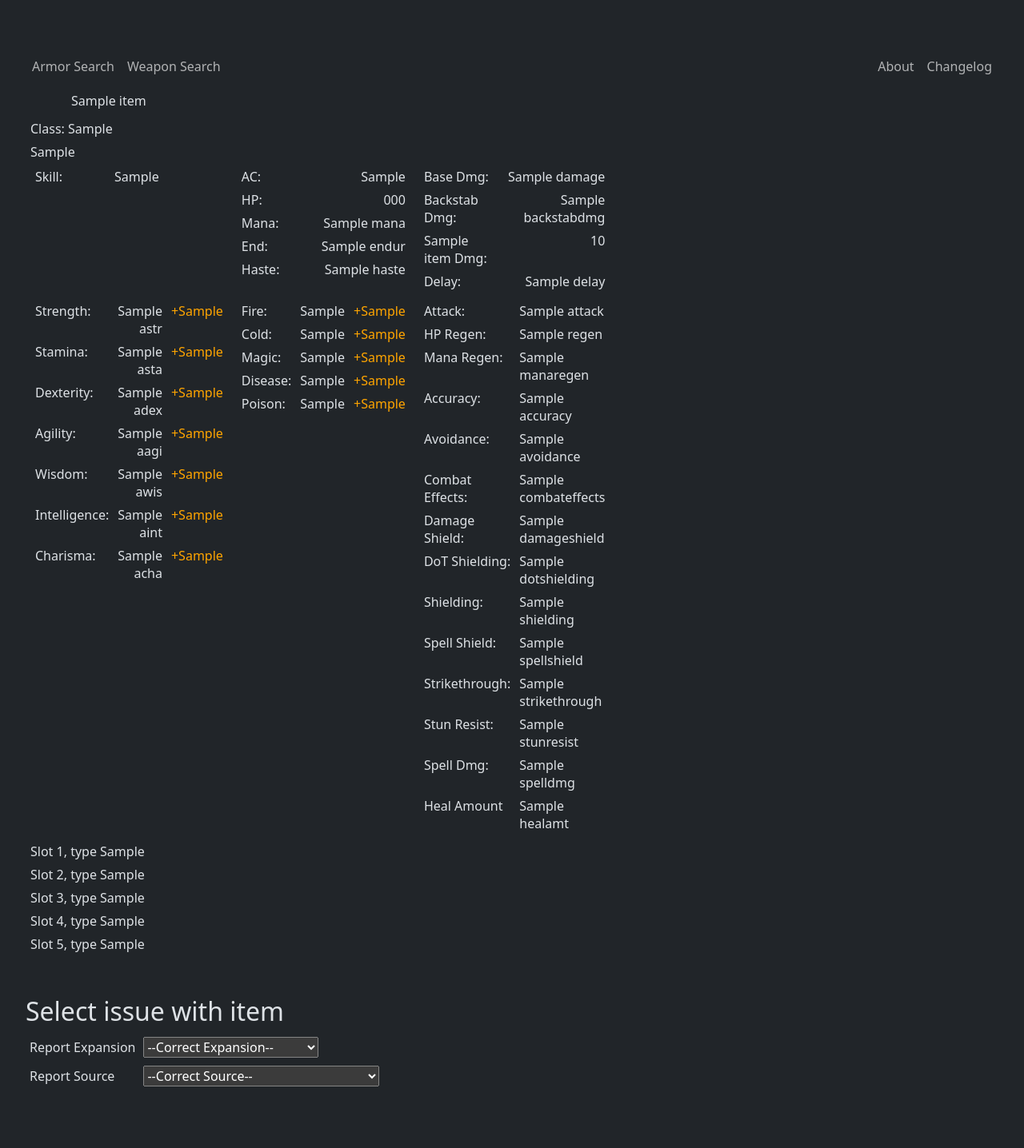
After one commit to The-Heroes-Journey-EQEMU/eqdb, a Python web app: template templates/item_report.html in a window 1280 px wide. The commit adds this page. Shown: the top 1436 px of the page at 80% size. Run offline with Jinja, Linux system fonts and the light colour scheme; the template is opened without the code that fills it: most values are stand-ins (such as "Sample title", 1, 10 or a date in 2020); some libraries are stand-ins or nearby versions.

```diff
--- /dev/null
+++ b/templates/item_report.html
@@ -0,0 +1,475 @@
+{% extends "layout.html" %}
+{% block body %}
+<style>
+    .item-card {
+        border: 1px solid transparent;
+        border-collapse: collapse;
+    }
+
+    .item-card td, item-card th {
+        border: 1px solid transparent;
+        vertical-align: top;
+        padding-top: 1px;
+    }
+
+    td > table {
+        width: 100%;
+        height: 100%;
+        border-collapse: collapse;
+    }
+
+    td > table td {
+        vertical-align: top;
+    }
+
+    table {
+        border-collapse: collapse;
+    }
+</style>
+<div class="" id="" style="width: 450px;">
+    <table class='item-card'>
+        <tbody>
+        <tr>
+            <td colspan='3'>
+            <table>
+                <colgroup>
+                    <col style="width: 45px;"/>
+                </colgroup>
+                <tr>
+                    <td></td>
+                    <td>{{item.Name}}</td>
+                </tr>
+            </table>
+            </td>
+        </tr>
+        <tr></tr>
+        <tr>
+            <td colspan='3'>
+                <table>
+                    <tr>
+                        Class: {{item.class_str}}
+                    </tr>
+                </table>
+            </td>
+        </tr>
+        <tr>
+            <td colspan='3'>
+                <table>
+                    <tr>
+                        {{item.slot_str}}
+                    </tr>
+                </table>
+            </td>
+        </tr>
+        <tr></tr>
+        <tr>
+            <td>
+                <table>
+                    <tr></tr>
+                    <tr></tr>
+                    {% if item.type_str != '__na__' %}
+                    <tr>
+                        <td>Skill:</td>
+                        <td>{{item.type_str}}</td>
+                    </tr>
+                    {% else %}
+                    <tr></tr>
+                    {% endif %}
+                </table>
+            </td>
+            <td>
+                <table>
+                    {% if item.ac != 0 %}
+                    <tr>
+                        <td>AC:</td>
+                        <td colspan="2" align="right">{{item.ac}}</td>
+                    </tr>
+                    {% endif %}
+                    {% if item.hp != 0 %}
+                    <tr>
+                        <td>HP:</td>
+                        <td align="right">{{item.hp}}</td>
+                    </tr>
+                    {% endif %}
+                    {% if item.mana != 0 %}
+                    <tr>
+                        <td>Mana:</td>
+                        <td align="right">{{item.mana}}</td>
+                    </tr>
+                    {% endif %}
+                    {% if item.endur != 0 %}
+                    <tr>
+                        <td>End:</td>
+                        <td align="right">{{item.endur}}</td>
+                    </tr>
+                    {% endif %}
+                    {% if item.haste != 0 %}
+                    <tr>
+                        <td>Haste:</td>
+                        <td align="right">{{item.haste}}</td>
+                    </tr>
+                    {% endif %}
+                </table>
+            </td>
+            <td>
+                <table>
+                    {% if item.damage != 0 %}
+                    <tr>
+                        <td>Base Dmg:</td>
+                        <td align="right">{{item.damage}}</td>
+                    </tr>
+                    {% else %}
+                    <tr></tr>
+                    {% endif %}
+                    {% if item.backstabdmg %}
+                    <tr>
+                        <td>Backstab Dmg:</td>
+                        <td align="right">{{item.backstabdmg}}</td>
+                    </tr>
+                    {% endif %}
+                    {% if item.elem_dmg_name %}
+                    <tr>
+                        <td>{{item.elem_dmg_name}} Dmg:</td>
+                        <td align="right">{{item.elem_dmg_amount}}</td>
+                    </tr>
+                     {% endif %}
+                    {% if item.delay != 0 %}
+                    <tr>
+                        <td>Delay:</td>
+                        <td align="right">{{item.delay}}</td>
+                    </tr>
+                    {% else %}
+                    <tr></tr>
+                    {% endif%}
+                </table>
+            </td>
+        </tr>
+        <tr></tr>
+        <tr>
+            <td>
+                <table>
+                    {% if item.astr != 0 or item.heroic_str != 0 %}
+                    <tr>
+                        <td>Strength:</td>
+                        <td align="right">{{item.astr}}</td>
+                        {% if item.heroic_str != 0 %}
+                        <td align="left"><font color="Orange">+{{item.heroic_str}}</font></td>
+                        {% endif %}
+                    </tr>
+                    {% endif %}
+                    {% if item.asta != 0 or item.heroic_sta != 0 %}
+                    <tr>
+                        <td>Stamina:</td>
+                        <td align="right">{{item.asta}}</td>
+                        {% if item.heroic_sta != 0 %}
+                        <td align="left"><font color="Orange">+{{item.heroic_sta}}</font></td>
+                        {% endif %}
+                    </tr>
+                    {% endif %}
+                    {% if item.adex != 0 or item.heroic_dex != 0 %}
+                    <tr>
+                        <td>Dexterity:</td>
+                        <td align="right">{{item.adex}}</td>
+                        {% if item.heroic_dex != 0 %}
+                        <td align="left"><font color="Orange">+{{item.heroic_dex}}</font></td>
+                        {% endif %}
+                    </tr>
+                    {% endif %}
+                    {% if item.aagi != 0 or item.heroic_agi != 0 %}
+                    <tr>
+                        <td>Agility:</td>
+                        <td align="right">{{item.aagi}}</td>
+                        {% if item.heroic_agi != 0 %}
+                        <td align="left"><font color="Orange">+{{item.heroic_agi}}</font></td>
+                        {% endif %}
+                    </tr>
+                    {% endif %}
+                    {% if item.awis != 0 or item.heroic_wis != 0 %}
+                    <tr>
+                        <td>Wisdom:</td>
+                        <td align="right">{{item.awis}}</td>
+                        {% if item.heroic_wis != 0 %}
+                        <td align="left"><font color="Orange">+{{item.heroic_wis}}</font></td>
+                        {% endif %}
+                    </tr>
+                    {% endif %}
+                    {% if item.aint != 0 or item.heroic_int != 0 %}
+                    <tr>
+                        <td>Intelligence:</td>
+                        <td align="right">{{item.aint}}</td>
+                        {% if item.heroic_int != 0 %}
+                        <td align="left"><font color="Orange">+{{item.heroic_int}}</font></td>
+                        {% endif %}
+                    </tr>
+                    {% endif %}
+                    {% if item.acha != 0 or item.heroic_cha != 0 %}
+                    <tr>
+                        <td>Charisma:</td>
+                        <td align="right">{{item.acha}}</td>
+                        {% if item.heroic_cha != 0 %}
+                        <td align="left"><font color="Orange">+{{item.heroic_cha}}</font></td>
+                        {% endif %}
+                    </tr>
+                    {% endif %}
+                </table>
+            </td>
+            <td>
+                <table>
+                    {% if item.fr != 0 or item.heroic_fr != 0 %}
+                    <tr>
+                        <td>Fire:</td>
+                        <td align="right">{{item.fr}}</td>
+                        {% if item.heroic_fr != 0 %}
+                        <td align="left"><font color="Orange">+{{item.heroic_fr}}</font></td>
+                        {% endif %}
+                    </tr>
+                    {% endif %}
+                    {% if item.cr != 0 or item.heroic_cr != 0 %}
+                    <tr>
+                        <td>Cold:</td>
+                        <td align="right">{{item.cr}}</td>
+                        {% if item.heroic_cr != 0 %}
+                        <td align="left"><font color="Orange">+{{item.heroic_cr}}</font></td>
+                        {% endif %}
+                    </tr>
+                    {% endif %}
+                    {% if item.mr != 0 or item.heroic_mr != 0 %}
+                    <tr>
+                        <td>Magic:</td>
+                        <td align="right">{{item.mr}}</td>
+                        {% if item.heroic_mr != 0 %}
+                        <td align="left"><font color="Orange">+{{item.heroic_mr}}</font></td>
+                        {% endif %}
+                    </tr>
+                    {% endif %}
+                    {% if item.dr != 0 or item.heroic_dr != 0 %}
+                    <tr>
+                        <td>Disease:</td>
+                        <td align="right">{{item.dr}}</td>
+                        {% if item.heroic_dr != 0 %}
+                        <td align="left"><font color="Orange">+{{item.heroic_dr}}</font></td>
+                        {% endif %}
+                    </tr>
+                    {% endif %}
+                    {% if item.pr != 0 or item.heroic_pr != 0 %}
+                    <tr>
+                        <td>Poison:</td>
+                        <td align="right">{{item.pr}}</td>
+                        {% if item.heroic_pr != 0 %}
+                        <td align="left"><font color="Orange">+{{item.heroic_pr}}</font></td>
+                        {% endif %}
+                    </tr>
+                    {% endif %}
+                </table>
+            </td>
+            <td>
+                <table>
+                    {% if item.attack != 0 %}
+                    <tr>
+                        <td>Attack:</td>
+                        <td>{{item.attack}}</td>
+                    </tr>
+                    {% endif %}
+                    {% if item.regen != 0 %}
+                    <tr>
+                        <td>HP Regen:</td>
+                        <td>{{item.regen}}</td>
+                    </tr>
+                    {% endif %}
+                    {% if item.manaregen != 0 %}
+                    <tr>
+                        <td>Mana Regen:</td>
+                        <td>{{item.manaregen}}</td>
+                    </tr>
+                    {% endif %}
+                    {% if item.accuracy != 0 %}
+                    <tr>
+                        <td>Accuracy:</td>
+                        <td>{{item.accuracy}}</td>
+                    </tr>
+                    {% endif %}
+                    {% if item.avoidance != 0 %}
+                    <tr>
+                        <td>Avoidance:</td>
+                        <td>{{item.avoidance}}</td>
+                    </tr>
+                    {% endif %}
+                    {% if item.combateffects|int != 0 %}
+                    <tr>
+                        <td>Combat Effects:</td>
+                        <td>{{item.combateffects}}</td>
+                    </tr>
+                    {% endif %}
+                    {% if item.damageshield != 0 %}
+                    <tr>
+                        <td>Damage Shield:</td>
+                        <td>{{item.damageshield}}</td>
+                    </tr>
+                    {% endif %}
+                    {% if item.dotshielding != 0 %}
+                    <tr>
+                        <td>DoT Shielding:</td>
+                        <td>{{item.dotshielding}}</td>
+                    </tr>
+                    {% endif %}
+                    {% if item.shielding != 0 %}
+                    <tr>
+                        <td>Shielding:</td>
+                        <td>{{item.shielding}}</td>
+                    </tr>
+                    {% endif %}
+                    {% if item.spellshield != 0 %}
+                    <tr>
+                        <td>Spell Shield:</td>
+                        <td>{{item.spellshield}}</td>
+                    </tr>
+                    {% endif %}
+                    {% if item.strikethrough != 0 %}
+                    <tr>
+                        <td>Strikethrough:</td>
+                        <td>{{item.strikethrough}}</td>
+                    </tr>
+                    {% endif %}
+                    {% if item.stunresist != 0 %}
+                    <tr>
+                        <td>Stun Resist:</td>
+                        <td>{{item.stunresist}}</td>
+                    </tr>
+                    {% endif %}
+                    {% if item.spelldmg != 0 %}
+                    <tr>
+                        <td>Spell Dmg:</td>
+                        <td>{{item.spelldmg}}</td>
+                    </tr>
+                    {% endif %}
+                    {% if item.healamt != 0 %}
+                    <tr>
+                        <td>Heal Amount</td>
+                        <td>{{item.healamt}}</td>
+                    </tr>
+                    {% endif %}
+                </table>
+            </td>
+        </tr>
+        {% if item.aug_slot_1 %}
+        <tr>
+            <td nowrap="1" colspan='3'>Slot 1, type {{item.aug_slot_1}}</td>
+        </tr>
+        {% endif %}
+        {% if item.aug_slot_2 %}
+        <tr>
+            <td nowrap="1" colspan='3'>Slot 2, type {{item.aug_slot_2}}</td>
+        </tr>
+        {% endif %}
+        {% if item.aug_slot_3 %}
+        <tr>
+            <td nowrap="1" colspan='3'>Slot 3, type {{item.aug_slot_3}}</td>
+        </tr>
+        {% endif %}
+        {% if item.aug_slot_4 %}
+        <tr>
+            <td nowrap="1" colspan='3'>Slot 4, type {{item.aug_slot_4}}</td>
+        </tr>
+        {% endif %}
+        {% if item.aug_slot_5 %}
+        <tr>
+            <td nowrap="1" colspan='3'>Slot 5, type {{item.aug_slot_5}}</td>
+        </tr>
+        {% endif %}
+        {% if item.worneffect > 0 %}
+        <tr>
+            <td nowrap="1" colspan="3">Worn: {{item.worn_name}}</td>
+        </tr>
+        {% endif %}
+        {% if item.proceffect > 0 %}
+        <tr>
+            <td nowrap="1" colspan='3'>Effect: {{item.proc_name}} (Combat)</td>
+        </tr>
+        {% if item.proclevel2 > 0 %}
+        <tr>
+            <td nowrap="1" colspan="3">Procs at level {{item.proclevel2}}</td>
+        </tr>
+        {% endif %}
+        {% endif %}
+        {% if item.clickeffect > 0 %}
+        <tr>
+            <td nowrap="1" colspan='3'>Effect: {{item.click_name}} (Click)</td>
+        </tr>
+        {% if item.clicklevel2 > 0 %}
+        <tr>
+            <td nowrap="1" colspan="3">Clickable at level {{item.clicklevel2}}</td>
+        </tr>
+        {% endif %}
+        {% endif %}
+        {% if item.focuseffect > 0 %}
+        <tr>
+            <td nowrap="1" colspan='3'>Effect: {{item.focus_name}} (Worn)</td>
+        </tr>
+        {% endif %}
+        {% if item.bardeffect > 0 %}
+        <tr>
+            <td nowrap="1" colspan='3'>Effect: {{item.inst_name}} (Worn)</td>
+        </tr>
+        {% endif %}
+        {% if "bane_body_name" in item %}
+        <tr>
+            <td nowrap="1" colspan='3'>Bane Dmg: {{item.bane_body_name}} +{{item.bane_body_amount}}</td>
+        </tr>
+        {% endif %}
+        {% if "bane_race_name" in item %}
+        <tr>
+            <td nowrap="1" colspan='3'>Bane Dmg: {{item.bane_race_name}} +{{item.bane_race_amount}}</td>
+        </tr>
+        {% endif %}
+        </tbody>
+    </table>
+</div>
+<br><br>
+<h2>Select issue with item</h2>
+<form actions="{{ url_for('item_search') }}" method="post" class="add-entry" id="demoForm">
+    <table>
+        <tr>
+            <td>Report Expansion</td>
+            <td>
+                <select name="expansion" id="expansion">
+                    <option value="None" selected="selected">--Correct Expansion--</option>
+                    <option value="0">Classic</option>
+                    <option value="1">Ruins of Kunark</option>
+                    <option value="2">Scars of Velious</option>
+                    <option value="3">Shadows of Luclin</option>
+                    <option value="4">Planes of Power</option>
+                    <option value="5">Legacy of Ykesha</option>
+                    <option value="6">Lost Dungeons of Norrath</option>
+                    <option value="7">Gates of Discord</option>
+                    <option value="8">Omens of War</option>
+                    <option value="9">Dragons of Norrath</option>
+                    <option value="10">Depths of Darkhollow</option>
+                    <option value="11">Prophecy of Ro</option>
+                    <option value="12">The Serpent's Spine</option>
+                    <option value="13">The Buried Sea</option>
+                    <option value="14">Secrets of Faydwer</option>
+                    <option value="15">Seeds of Destruction</option>
+                    <option value="16">Underfoot</option>
+                    <option value="17">House of Thule</option>
+                    <option value="18">Veil of Alaris</option>
+                    <option value="19">Rain of Fear</option>
+                </select>
+            </td>
+        </tr>
+        <tr>
+            <td>Report Source</td>
+            <td>
+                <select name="source" id="source">
+                    <option value="None" selected="selected">--Correct Source--</option>
+                    <option value="drop">Dropped by NPC</option>
+                    <option value="quest">Result of a Quest</option>
+                    <option value="tradeskill">Created through Tradeskills</option>
+                    <option value="merchant">Sold by a merchant</option>
+                    <option value="summoned">Created through using another item</option>
+                    <option value="other">Some other method</option>
+                </select>
+            </td>
+        </tr>
+    </table>
+</form>
+{% endblock %}
```
Also changed, not shown: eqdb.py (+12 -5 lines), logic.py (+13 -3 lines), templates/item_search_results.html (+34 -17 lines), changelog.txt.
